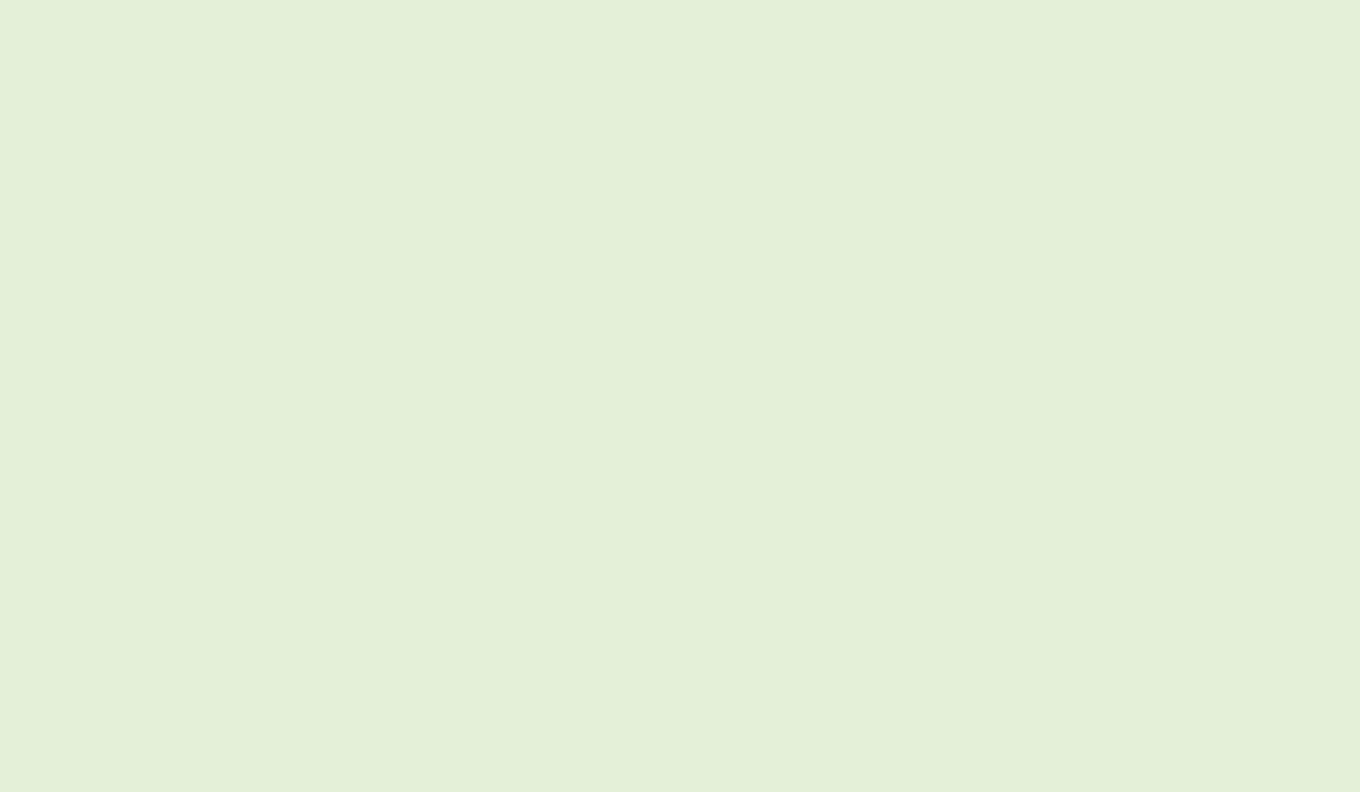
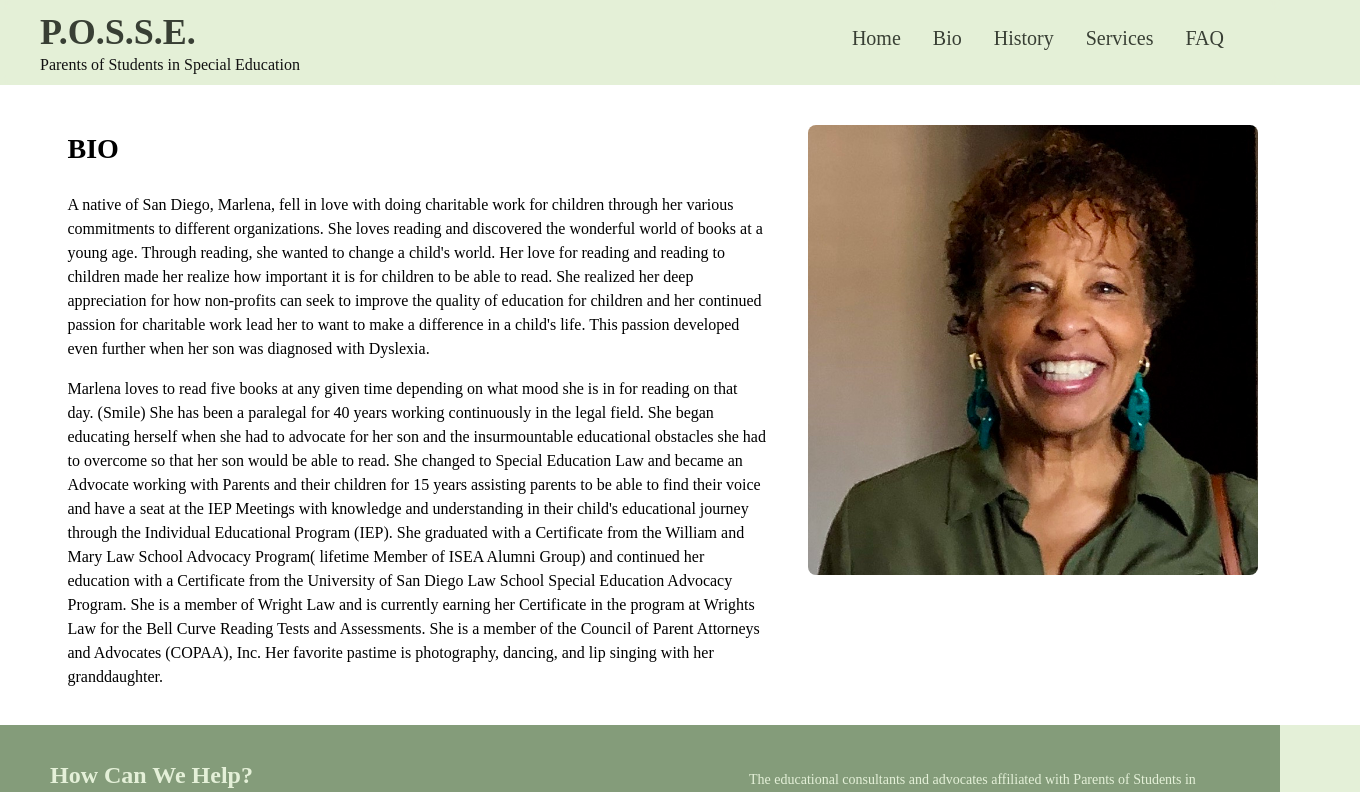
Before and after one commit to devNroses/p.o.s.s.e, a Nuxt app: page /bio in a window 1280 px wide. Before the commit this address had no page. Shown: the top 792 px of the page, 1360 px wide, since content can reach past the window. Built offline with nearby package versions, Linux system fonts and the light colour scheme.

Commit message:
added bio section

```diff
--- a/components/MobileNav.vue
+++ b/components/MobileNav.vue
@@ -14,6 +14,7 @@
       <div class="nav-mobile-menu-list">
         <ol>
           <li><NuxtLink to="/">Home</NuxtLink></li>
+          <li><NuxtLink to="/bio">Bio</NuxtLink></li>
           <li><NuxtLink to="/history">History</NuxtLink></li>
           <li><NuxtLink to="/services">Services</NuxtLink></li>
           <li><NuxtLink to="/faq">FAQ</NuxtLink></li>
--- a/components/Nav.vue
+++ b/components/Nav.vue
@@ -8,6 +8,7 @@
     <div>
       <ol>
         <li><NuxtLink to="/">Home</NuxtLink></li>
+        <li><NuxtLink to="/bio">Bio</NuxtLink></li>
         <li><NuxtLink to="/history">History</NuxtLink></li>
         <li><NuxtLink to="/services">Services</NuxtLink></li>
         <li><NuxtLink to="/faq">FAQ</NuxtLink></li>
--- /dev/null
+++ b/pages/bio.vue
@@ -0,0 +1,128 @@
+<template>
+  <div>
+    <Nav />
+    <div class="bio-container">
+      <div class="bio-content">
+        <div>
+          <h2 class="pageTitle">Bio</h2>
+          <p>
+            A native of San Diego, Marlena, fell in love with doing charitable
+            work for children through her various commitments to different
+            organizations. She loves reading and discovered the wonderful world
+            of books at a young age. Through reading, she wanted to change a
+            child's world. Her love for reading and reading to children made her
+            realize how important it is for children to be able to read. She
+            realized her deep appreciation for how non-profits can seek to
+            improve the quality of education for children and her continued
+            passion for charitable work lead her to want to make a difference in
+            a child's life. This passion developed even further when her son was
+            diagnosed with Dyslexia.
+          </p>
+          <p>
+            Marlena loves to read five books at any given time depending on what
+            mood she is in for reading on that day. (Smile) She has been a
+            paralegal for 40 years working continuously in the legal field. She
+            began educating herself when she had to advocate for her son and the
+            insurmountable educational obstacles she had to overcome so that her
+            son would be able to read. She changed to Special Education Law and
+            became an Advocate working with Parents and their children for 15
+            years assisting parents to be able to find their voice and have a
+            seat at the IEP Meetings with knowledge and understanding in their
+            child's educational journey through the Individual Educational
+            Program (IEP). She graduated with a Certificate from the William and
+            Mary Law School Advocacy Program( lifetime Member of ISEA Alumni
+            Group) and continued her education with a Certificate from the
+            University of San Diego Law School Special Education Advocacy
+            Program. She is a member of Wright Law and is currently earning her
+            Certificate in the program at Wrights Law for the Bell Curve Reading
+            Tests and Assessments. She is a member of the Council of Parent
+            Attorneys and Advocates (COPAA), Inc. Her favorite pastime is
+            photography, dancing, and lip singing with her granddaughter.
+          </p>
+        </div>
+        <div>
+          <img src="../assets/imgs/bio.jpg" alt="Marlena head shot" />
+        </div>
+      </div>
+    </div>
+    <Footer />
+  </div>
+</template>
+
+<style lang="scss" scoped>
+.bio {
+  &-container {
+    display: flex;
+    align-content: center;
+    justify-content: center;
+    flex-wrap: wrap-reverse;
+    background-color: white;
+    min-height: 100%;
+    padding: 20px 40px;
+    width: 100%;
+
+    @media only screen and (max-width: 550px) {
+      padding: 20px 5px;
+    }
+  }
+
+  &-content {
+    width: 100%;
+    margin-right: 20px;
+    line-height: 1.5;
+    padding-right: 15px;
+    display: flex;
+    justify-content: center;
+    flex-wrap: wrap-reverse;
+
+    @media only screen and (max-width: 800px) {
+      justify-content: flex-start;
+    }
+
+    div {
+      &:first-child {
+        max-width: 700px;
+        width: 100%;
+        margin-right: 40px;
+
+        @media only screen and (max-width: 800px) {
+          margin-right: 0px;
+          padding-left: 20px;
+          width: 75%;
+        }
+
+        @media only screen and (max-width: 420px) {
+          width: 100%;
+        }
+      }
+
+      &:last-child {
+        width: fit-content;
+
+        img {
+          margin-top: 20px;
+          max-width: 450px;
+          width: 100%;
+          border-radius: 8px;
+        }
+      }
+    }
+  }
+
+  &-imgContainer {
+    display: flex;
+    flex: 1;
+    div {
+      max-width: 500px;
+      width: 100%;
+
+      img {
+        margin-top: 20px;
+        max-width: 450px;
+        width: 100%;
+        border-radius: 8px;
+      }
+    }
+  }
+}
+</style>
```
Also changed, not shown: assets/imgs/bio.jpg (added).
